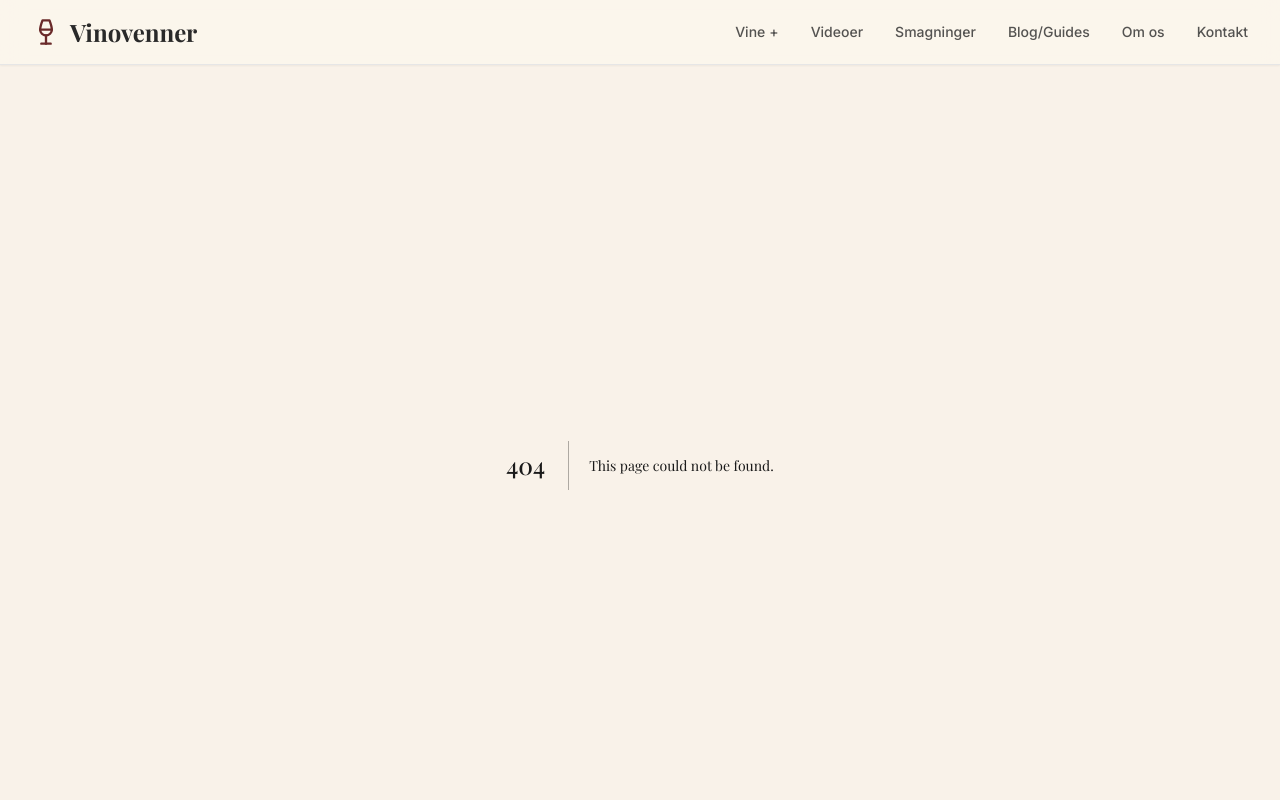
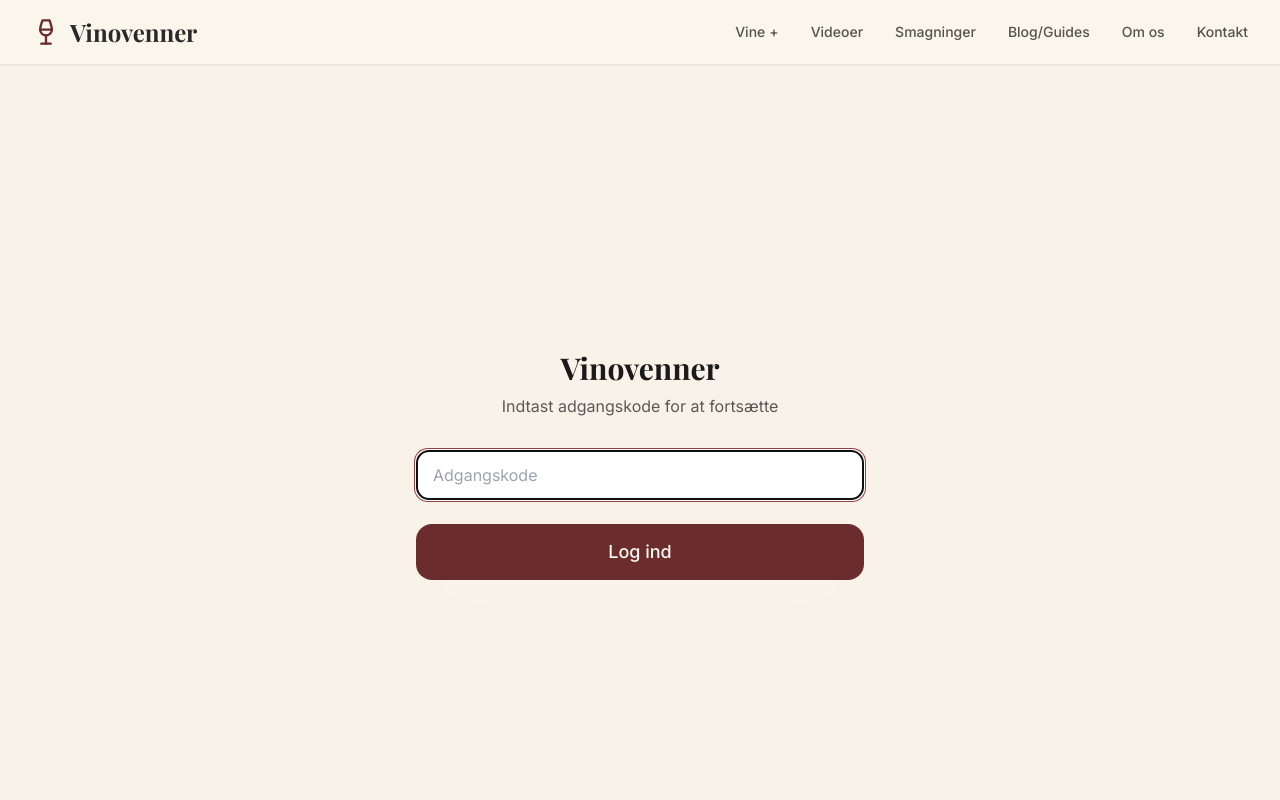
Before and after one commit to Ehlers2000/vinovenner, a Next.js app: page /login in a window 1280 px wide. Before the commit this address had no page. Shown: the top 800 px of the page. Built offline with nearby package versions, Linux system fonts and the light colour scheme; a web font is replaced by a local one.

Commit message:
Password protect

```diff
--- /dev/null
+++ b/app/login/actions.ts
@@ -0,0 +1,25 @@
+'use server'
+
+import { cookies } from 'next/headers'
+import { redirect } from 'next/navigation'
+
+export async function authenticate(password: string) {
+  const correctPassword = process.env.SITE_PASSWORD
+
+  if (!correctPassword) {
+    return { error: 'Password protection is not configured' }
+  }
+
+  if (password === correctPassword) {
+    cookies().set('site-auth', 'authenticated', {
+      httpOnly: true,
+      secure: process.env.NODE_ENV === 'production',
+      sameSite: 'lax',
+      maxAge: 60 * 60 * 24 * 7, // 7 days
+      path: '/',
+    })
+    redirect('/')
+  } else {
+    return { error: 'Forkert adgangskode' }
+  }
+}
--- /dev/null
+++ b/app/login/page.tsx
@@ -0,0 +1,72 @@
+'use client'
+
+import { useState } from 'react'
+import { authenticate } from './actions'
+import { Button } from '@/components/ui/button'
+
+export default function LoginPage() {
+  const [password, setPassword] = useState('')
+  const [error, setError] = useState('')
+  const [isSubmitting, setIsSubmitting] = useState(false)
+
+  const handleSubmit = async (e: React.FormEvent) => {
+    e.preventDefault()
+    setIsSubmitting(true)
+    setError('')
+
+    const result = await authenticate(password)
+
+    if (result?.error) {
+      setError(result.error)
+      setPassword('')
+    }
+
+    setIsSubmitting(false)
+  }
+
+  return (
+    <div className="min-h-screen flex items-center justify-center bg-cream-50 px-4">
+      <div className="max-w-md w-full space-y-8">
+        <div className="text-center">
+          <h1 className="font-serif text-3xl font-bold text-graphite-900 mb-2">
+            Vinovenner
+          </h1>
+          <p className="text-graphite-600">Indtast adgangskode for at fortsætte</p>
+        </div>
+
+        <form onSubmit={handleSubmit} className="mt-8 space-y-6">
+          <div>
+            <label htmlFor="password" className="sr-only">
+              Adgangskode
+            </label>
+            <input
+              id="password"
+              name="password"
+              type="password"
+              required
+              value={password}
+              onChange={(e) => setPassword(e.target.value)}
+              disabled={isSubmitting}
+              className="w-full px-4 py-3 border border-graphite-300 rounded-lg focus:ring-2 focus:ring-wine-500 focus:border-transparent disabled:opacity-50 disabled:cursor-not-allowed"
+              placeholder="Adgangskode"
+              autoFocus
+            />
+          </div>
+
+          {error && (
+            <p className="text-red-600 text-sm text-center">{error}</p>
+          )}
+
+          <Button
+            type="submit"
+            className="w-full"
+            size="lg"
+            disabled={isSubmitting}
+          >
+            {isSubmitting ? 'Logger ind...' : 'Log ind'}
+          </Button>
+        </form>
+      </div>
+    </div>
+  )
+}
```
Also changed, not shown: middleware.ts (added, +48 -0 lines), 1 other file (tests, documents, lock files or other folders).
